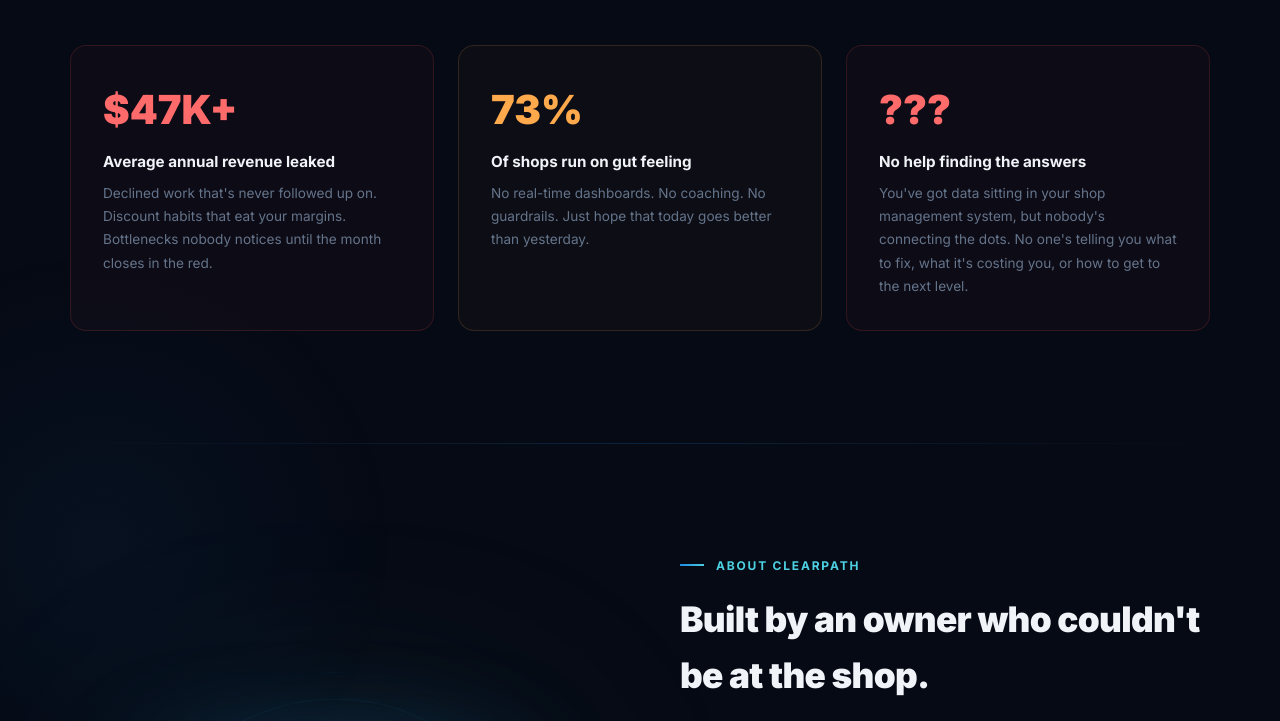
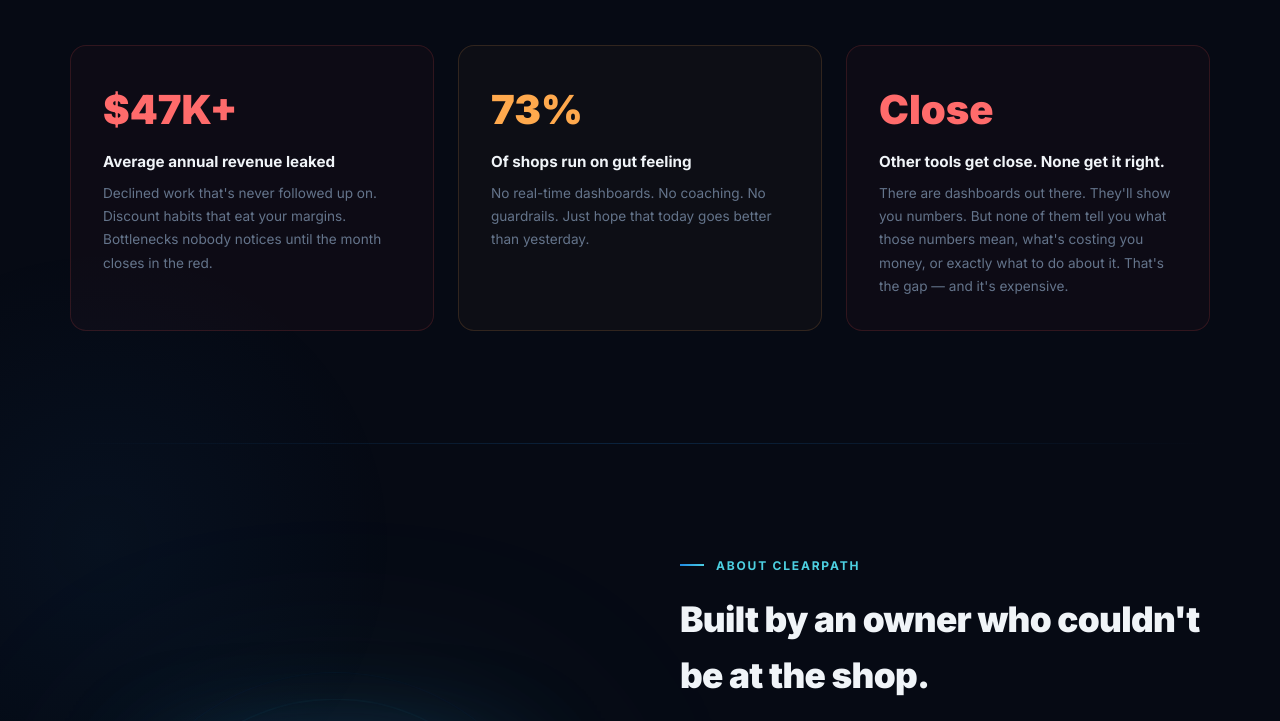
Before and after one commit to driveclearpath/Website, a plain HTML site: page index.html in a window 1280 px wide. Shown: the part 1545-2266 px from the top of the page. Drawn offline with Linux system fonts and the light colour scheme.

Commit message:
Fix pain card — other tools get close, none get it right
The problem isn't zero tools, it's that existing dashboards show
numbers without telling you what they mean or what to do about it.

Co-Authored-By: Claude Opus 4.6 (1M context) <noreply@anthropic.com>

```diff
--- a/index.html
+++ b/index.html
@@ -877,9 +877,9 @@
           <div style="font-size: 0.85rem; color: var(--text-muted); line-height: 1.7;">No real-time dashboards. No coaching. No guardrails. Just hope that today goes better than yesterday.</div>
         </div>
         <div class="fade-up fade-up-delay-3" style="padding: 2rem; border-radius: 16px; border: 1px solid rgba(255,80,80,0.15); background: rgba(255,80,80,0.03);">
-          <div style="font-size: 2.5rem; font-weight: 900; color: #ff6b6b; margin-bottom: 0.5rem;">???</div>
-          <div style="font-size: 0.95rem; font-weight: 700; color: var(--text-primary); margin-bottom: 0.5rem;">No help finding the answers</div>
-          <div style="font-size: 0.85rem; color: var(--text-muted); line-height: 1.7;">You've got data sitting in your shop management system, but nobody's connecting the dots. No one's telling you what to fix, what it's costing you, or how to get to the next level.</div>
+          <div style="font-size: 2.5rem; font-weight: 900; color: #ff6b6b; margin-bottom: 0.5rem;">Close</div>
+          <div style="font-size: 0.95rem; font-weight: 700; color: var(--text-primary); margin-bottom: 0.5rem;">Other tools get close. None get it right.</div>
+          <div style="font-size: 0.85rem; color: var(--text-muted); line-height: 1.7;">There are dashboards out there. They'll show you numbers. But none of them tell you what those numbers mean, what's costing you money, or exactly what to do about it. That's the gap &mdash; and it's expensive.</div>
         </div>
       </div>
     </div>
```
